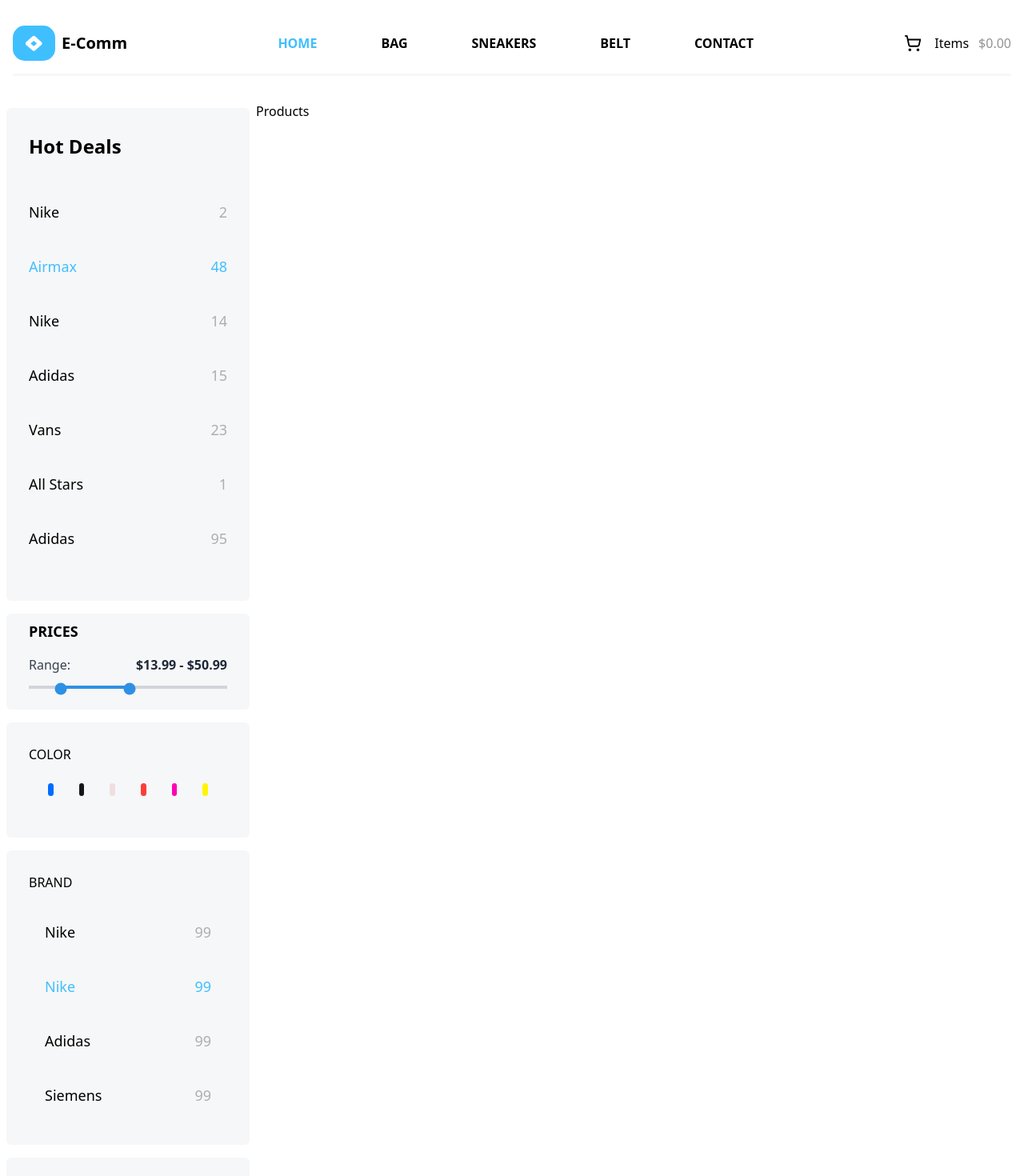
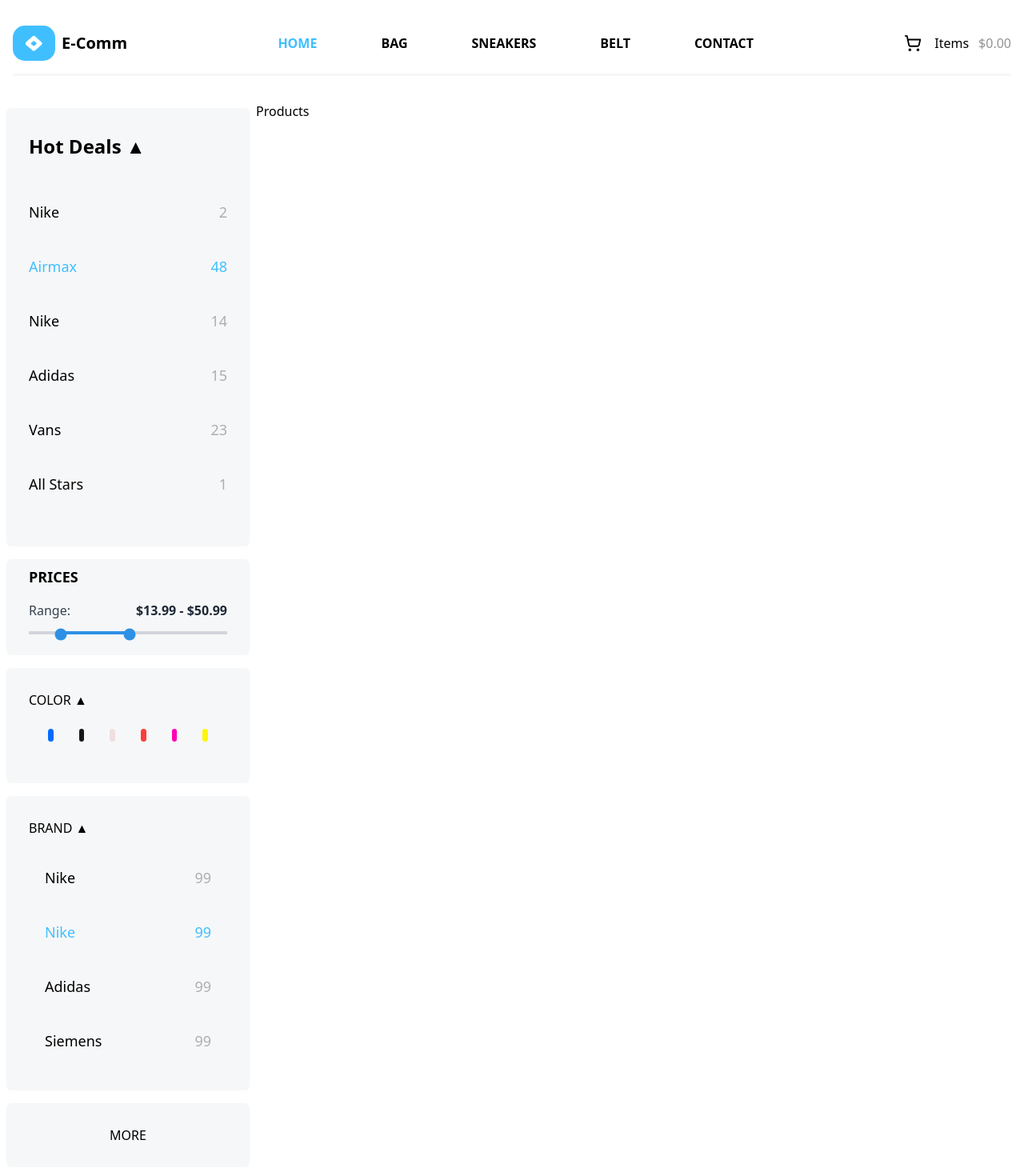
Before and after one commit to Aishix7/softdef-frontend, a React (Vite) app: page / in a window 1280 px wide. Shown: the top 1470 px of the page at 80% size. Built offline with nearby package versions, Linux system fonts and the light colour scheme.

Commit message:
added proper collapse and expand for sub containers of sidebar

```diff
--- a/src/components/SideBar.jsx
+++ b/src/components/SideBar.jsx
@@ -4,11 +4,26 @@ export const SideBar = () => {
   const [minPrice, setMinPrice] = useState(13.99);
   const [maxPrice, setMaxPrice] = useState(50.99);
 
+  const [hotDealsOpen, setHotDealsOpen] = useState(true);
+  const [brandOpen, setBrandOpen] = useState(true);
+  const [colorOpen, setColorOpen] = useState(true);
+
+  const toggleHotDeals = () => setHotDealsOpen(!hotDealsOpen);
+  const toggleBrand = () => setBrandOpen(!brandOpen);
+  const toggleColor = () => setColorOpen(!colorOpen);
+
   return (
     <div className="flex flex-col bg-white space-y-4 p-2">
       <div className="bg-[#f6f7f8] rounded-md px-2 pb-6 gap-4">
-        <div className="font-[620] text-2xl py-8 px-5">Hot Deals</div>
+        <div
+          className="font-[620] text-2xl py-8 px-5 cursor-pointer"
+          onClick={toggleHotDeals}
+        >
+          Hot Deals {hotDealsOpen ? "▲" : "▼"}
+        </div>
 
+        {hotDealsOpen && (
+          <>
             <div className="flex items-center justify-between p-5 pb-5 font-[490]">
               <div className="font-[490] text-lg">Nike</div>
               <div className=" font-[490] text-lg text-[#acaeb0]">2</div>
@@ -29,29 +44,24 @@ export const SideBar = () => {
               <div className=" text-lg">Vans</div>
               <div className=" text-lg text-[#acaeb0]">23</div>
             </div>
-        <div className="flex items-center justify-between p-5 pb-5">
+            <div className="flex items-center justify-between p-5 pb-10">
               <div className=" text-lg">All Stars</div>
               <div className=" text-lg text-[#acaeb0]">1</div>
             </div>
-        <div className="flex items-center justify-between p-5 pb-10">
-          <div className=" text-lg">Adidas</div>
-          <div className=" text-lg text-[#acaeb0]">95</div>
-        </div>
+          </>
+        )}
       </div>
 
       <div className="flex flex-col p-7 bg-[#f6f7f8] rounded-md pt-2">
         <div className="flex justify-start text-lg font-semibold">PRICES</div>
-
         <div className="flex items-center justify-between pt-4">
           <span className="text-gray-700 font-medium">Range:</span>
           <span className="text-gray-800 font-semibold">
             ${minPrice.toFixed(2)} - ${maxPrice.toFixed(2)}
           </span>
         </div>
-
         <div className="relative mt-4">
           <div className="absolute top-1/2 w-full h-1 bg-gray-300  -translate-y-1/2"></div>
-
           <div
             className="absolute top-1/2 h-1 bg-[#2e90e5] rounded-full -translate-y-1/2"
             style={{
@@ -59,7 +69,6 @@ export const SideBar = () => {
               right: `${100 - (maxPrice / 100) * 100}%`,
             }}
           ></div>
-
           <input
             type="range"
             min="0"
@@ -70,7 +79,6 @@ export const SideBar = () => {
             }
             className="absolute w-full h-1 bg-transparent appearance-none pointer-events-auto accent-[#2e90e5]"
           />
-
           <input
             type="range"
             min="0"
@@ -85,7 +93,10 @@ export const SideBar = () => {
       </div>
 
       <div className="bg-[#f6f7f8] font-medium rounded-md p-7">
-        COLOR
+        <div className="cursor-pointer" onClick={toggleColor}>
+          COLOR {colorOpen ? "▲" : "▼"}
+        </div>
+        {colorOpen && (
           <div className="flex flex-row items-center justify-center p-6 w-full space-x-8">
             <input
               type="radio"
@@ -118,10 +129,14 @@ export const SideBar = () => {
               className="w-4 h-[1rem] cursor-pointer rounded-full appearance-none bg-[#fff600] checked:ring-2 checked:ring-offset-2 checked:ring-[#fff600]"
             />
           </div>
+        )}
       </div>
 
-      <div className="bg-[#f6f7f8] rounded-md  p-7">
-        <div className="font-medium pb-4">BRAND</div>
+      <div className="bg-[#f6f7f8] rounded-md p-7">
+        <div className="font-medium cursor-pointer pb-4" onClick={toggleBrand}>
+          BRAND {brandOpen ? "▲" : "▼"}
+        </div>
+        {brandOpen && (
           <div className="flex flex-col">
             <div className="flex items-center justify-between p-5 font-[490]">
               <div className="font-[490] text-lg">Nike</div>
@@ -140,7 +155,9 @@ export const SideBar = () => {
               <div className=" font-[490] text-lg text-[#acaeb0]">99</div>
             </div>
           </div>
+        )}
       </div>
+
       <div className="bg-[#f6f7f8] flex items-center font-medium justify-center rounded-md p-7 cursor-pointer">
         MORE
       </div>
```
Lines whose indentation alone changed are shown as unchanged.
